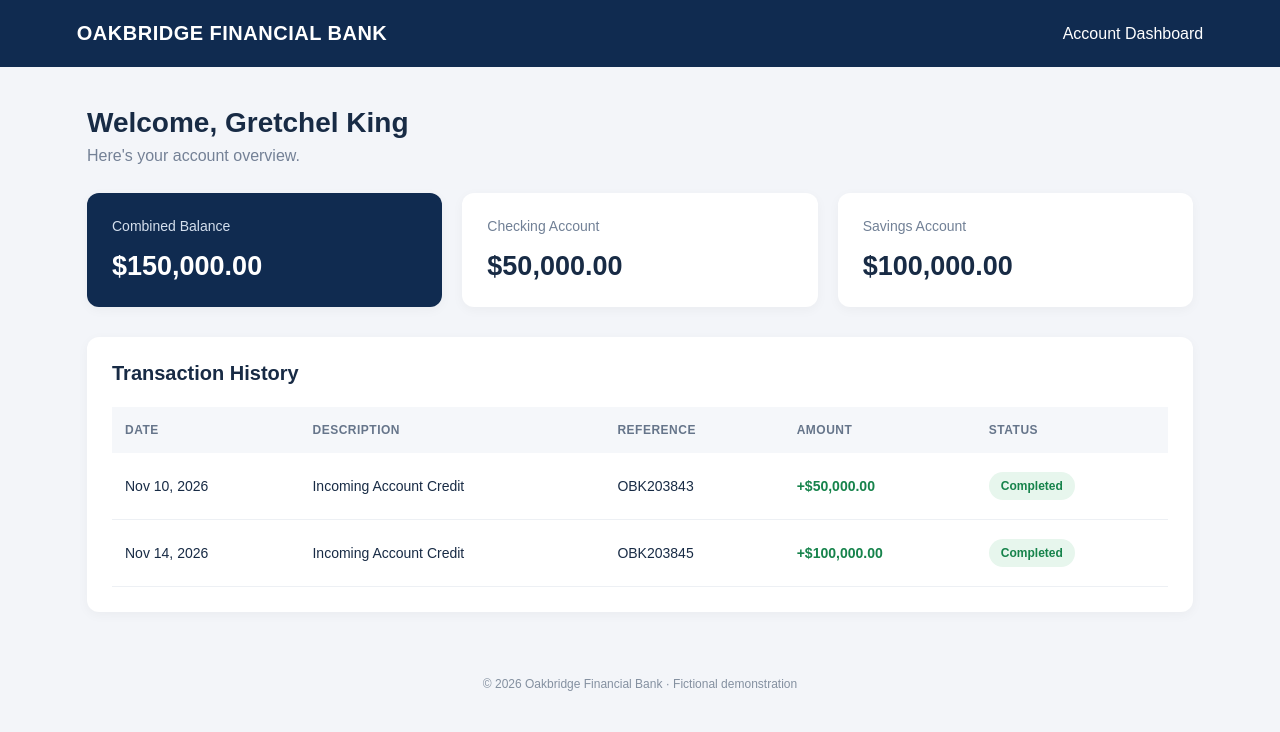
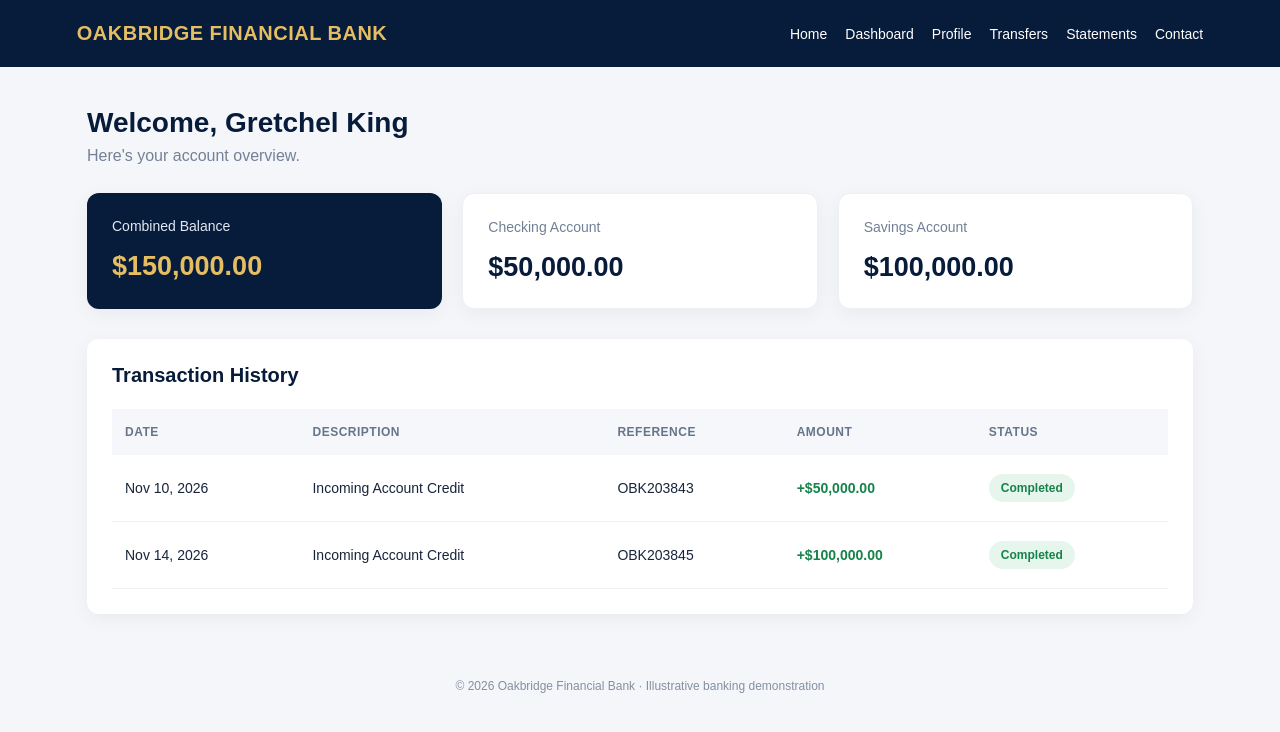
Before and after one commit to kiddablaise/oakbridge-premium-bank, a plain HTML site: page dashboard.html in a window 1280 px wide. Drawn offline with Linux system fonts and the light colour scheme.

Commit message:
Refactor dashboard.html for improved layout and styles
Updated styles and structure of the dashboard page, including adjustments to header, navigation, and account sections.

```diff
--- a/dashboard.html
+++ b/dashboard.html
@@ -1,407 +1,286 @@
-
 
 <!DOCTYPE html>
-
 <html lang="en">
-
 <head>
-
 <meta charset="UTF-8">
-
 <meta name="viewport" content="width=device-width, initial-scale=1.0">
-
 <title>Oakbridge Financial Bank | Dashboard</title>
 
 <style>
+*{box-sizing:border-box;margin:0;padding:0}
 
-* {
-
-  box-sizing: border-box;
-
-  margin: 0;
-
-  padding: 0;
-
+body{
+font-family:Arial,sans-serif;
+background:#f4f6fa;
+color:#17243b;
 }
 
-body {
-
-  font-family: Arial, sans-serif;
-
-  background: #f3f5f9;
-
-  color: #182b45;
-
+header{
+background:#071b3a;
+padding:22px 6%;
+display:flex;
+justify-content:space-between;
+align-items:center;
+flex-wrap:wrap;
+gap:18px;
 }
 
-header {
-
-  background: #102b50;
-
-  color: white;
-
-  padding: 22px 6%;
-
-  display: flex;
-
-  justify-content: space-between;
-
-  align-items: center;
-
+.brand{
+font-size:20px;
+font-weight:bold;
+letter-spacing:.5px;
+color:#e5bd62;
 }
 
-.brand {
-
-  font-size: 20px;
-
-  font-weight: bold;
-
-  letter-spacing: .5px;
-
+nav{
+display:flex;
+flex-wrap:wrap;
+gap:18px;
 }
 
-main {
-
-  max-width: 1150px;
-
-  margin: 40px auto;
-
-  padding: 0 22px;
-
+nav a{
+color:white;
+text-decoration:none;
+font-size:14px;
 }
 
-.welcome {
-
-  margin-bottom: 28px;
-
+nav a:hover{
+color:#e5bd62;
 }
 
-.welcome h1 {
-
-  font-size: 28px;
-
-  margin-bottom: 8px;
-
+main{
+max-width:1150px;
+margin:40px auto;
+padding:0 22px;
 }
 
-.welcome p {
-
-  color: #748196;
-
+.welcome{
+margin-bottom:28px;
 }
 
-.accounts {
-
-  display: grid;
-
-  grid-template-columns: repeat(3, 1fr);
-
-  gap: 20px;
-
+.welcome h1{
+font-size:28px;
+margin-bottom:8px;
+color:#071b3a;
 }
 
-.card {
-
-  background: white;
-
-  border-radius: 12px;
-
-  padding: 25px;
-
-  box-shadow: 0 3px 12px rgba(0,0,0,.04);
-
+.welcome p{
+color:#748196;
 }
 
-.card p {
-
-  color: #718096;
-
-  font-size: 14px;
-
-  margin-bottom: 17px;
-
+.accounts{
+display:grid;
+grid-template-columns:repeat(3,1fr);
+gap:20px;
 }
 
-.balance {
-
-  font-size: 27px;
-
-  font-weight: bold;
-
+.card{
+background:white;
+border-radius:12px;
+padding:25px;
+box-shadow:0 5px 20px rgba(0,0,0,.05);
+border:1px solid #edf0f4;
 }
 
-.total {
-
-  background: #102b50;
-
-  color: white;
-
+.card p{
+color:#718096;
+font-size:14px;
+margin-bottom:17px;
 }
 
-.total p {
-
-  color: #d4dfed;
-
+.balance{
+font-size:27px;
+font-weight:bold;
+color:#071b3a;
 }
 
-.history {
-
-  background: white;
-
-  margin-top: 30px;
-
-  border-radius: 12px;
-
-  padding: 25px;
-
-  box-shadow: 0 3px 12px rgba(0,0,0,.04);
-
+.total{
+background:#071b3a;
+color:white;
+border:none;
 }
 
-.history h2 {
-
-  font-size: 20px;
-
-  margin-bottom: 22px;
-
+.total p{
+color:#e1e8f2;
 }
 
-.table-wrap {
-
-  overflow-x: auto;
-
+.total .balance{
+color:#e5bd62;
 }
 
-table {
-
-  width: 100%;
-
-  border-collapse: collapse;
-
-  min-width: 750px;
-
+.history{
+background:white;
+margin-top:30px;
+border-radius:12px;
+padding:25px;
+box-shadow:0 5px 20px rgba(0,0,0,.05);
 }
 
-th {
-
-  text-align: left;
-
-  background: #f5f7fa;
-
-  color: #66758a;
-
-  padding: 16px 13px;
-
-  font-size: 12px;
-
-  text-transform: uppercase;
-
-  letter-spacing: .5px;
-
+.history h2{
+font-size:20px;
+color:#071b3a;
+margin-bottom:22px;
 }
 
-td {
-
-  padding: 19px 13px;
-
-  border-bottom: 1px solid #edf0f4;
-
-  font-size: 14px;
-
-  white-space: nowrap;
-
+.table-wrap{
+overflow-x:auto;
 }
 
-.amount {
-
-  color: #16834b;
-
-  font-weight: bold;
-
+table{
+width:100%;
+border-collapse:collapse;
+min-width:750px;
 }
 
-.status {
-
-  display: inline-block;
-
-  background: #e7f6ed;
-
-  color: #16834b;
-
-  padding: 7px 12px;
-
-  border-radius: 20px;
-
-  font-size: 12px;
-
-  font-weight: bold;
-
+th{
+text-align:left;
+background:#f5f7fa;
+color:#66758a;
+padding:16px 13px;
+font-size:12px;
+text-transform:uppercase;
+letter-spacing:.5px;
 }
 
-footer {
-
-  text-align: center;
-
-  color: #8490a0;
-
-  font-size: 12px;
-
-  padding: 25px;
-
+td{
+padding:19px 13px;
+border-bottom:1px solid #edf0f4;
+font-size:14px;
+white-space:nowrap;
 }
 
-@media(max-width: 750px) {
-
-  .accounts {
-
-    grid-template-columns: 1fr;
-
+.amount{
+color:#16834b;
+font-weight:bold;
 }
 
-  header {
-
-    padding: 20px;
-
+.status{
+display:inline-block;
+background:#e7f6ed;
+color:#16834b;
+padding:7px 12px;
+border-radius:20px;
+font-size:12px;
+font-weight:bold;
 }
 
-  .brand {
-
-    font-size: 16px;
-
+footer{
+text-align:center;
+color:#8490a0;
+font-size:12px;
+padding:25px;
 }
 
-  main {
-
-    margin-top: 28px;
-
+@media(max-width:750px){
+.accounts{
+grid-template-columns:1fr;
 }
 
+header{
+padding:20px;
 }
 
+.brand{
+font-size:17px;
+}
+
+main{
+margin-top:28px;
+}
+
+nav{
+gap:13px;
+}
+
+.card{
+padding:22px;
+}
+}
 </style>
-
 </head>
 
 <body>
 
 <header>
-
 <div class="brand">OAKBRIDGE FINANCIAL BANK</div>
 
-  <div>Account Dashboard</div>
-
+<nav>
+<a href="index.html">Home</a>
+<a href="dashboard.html">Dashboard</a>
+<a href="profile.html">Profile</a>
+<a href="transfers.html">Transfers</a>
+<a href="statements.html">Statements</a>
+<a href="contact.html">Contact</a>
+</nav>
 </header>
 
 <main>
 
 <div class="welcome">
-
 <h1>Welcome, Gretchel King</h1>
-
 <p>Here's your account overview.</p>
-
 </div>
 
 <section class="accounts">
 
 <div class="card total">
-
 <p>Combined Balance</p>
-
 <div class="balance">$150,000.00</div>
-
 </div>
 
 <div class="card">
-
 <p>Checking Account</p>
-
 <div class="balance">$50,000.00</div>
-
 </div>
 
 <div class="card">
-
 <p>Savings Account</p>
-
 <div class="balance">$100,000.00</div>
-
 </div>
 
 </section>
 
 <section class="history">
-
 <h2>Transaction History</h2>
 
 <div class="table-wrap">
-
 <table>
-
 <thead>
-
 <tr>
-
 <th>Date</th>
-
 <th>Description</th>
-
 <th>Reference</th>
-
 <th>Amount</th>
-
 <th>Status</th>
-
 </tr>
-
 </thead>
 
 <tbody>
-
 <tr>
-
 <td>Nov 10, 2026</td>
-
 <td>Incoming Account Credit</td>
-
 <td>OBK203843</td>
-
 <td class="amount">+$50,000.00</td>
-
 <td><span class="status">Completed</span></td>
-
 </tr>
 
 <tr>
-
 <td>Nov 14, 2026</td>
-
 <td>Incoming Account Credit</td>
-
 <td>OBK203845</td>
-
 <td class="amount">+$100,000.00</td>
-
 <td><span class="status">Completed</span></td>
-
 </tr>
-
 </tbody>
-
 </table>
-
 </div>
-
 </section>
 
 </main>
 
 <footer>
-
-  © 2026 Oakbridge Financial Bank · Fictional demonstration
-
+© 2026 Oakbridge Financial Bank · Illustrative banking demonstration
 </footer>
 
 </body>
-
 </html>
```
Lines whose indentation alone changed are shown as unchanged.
